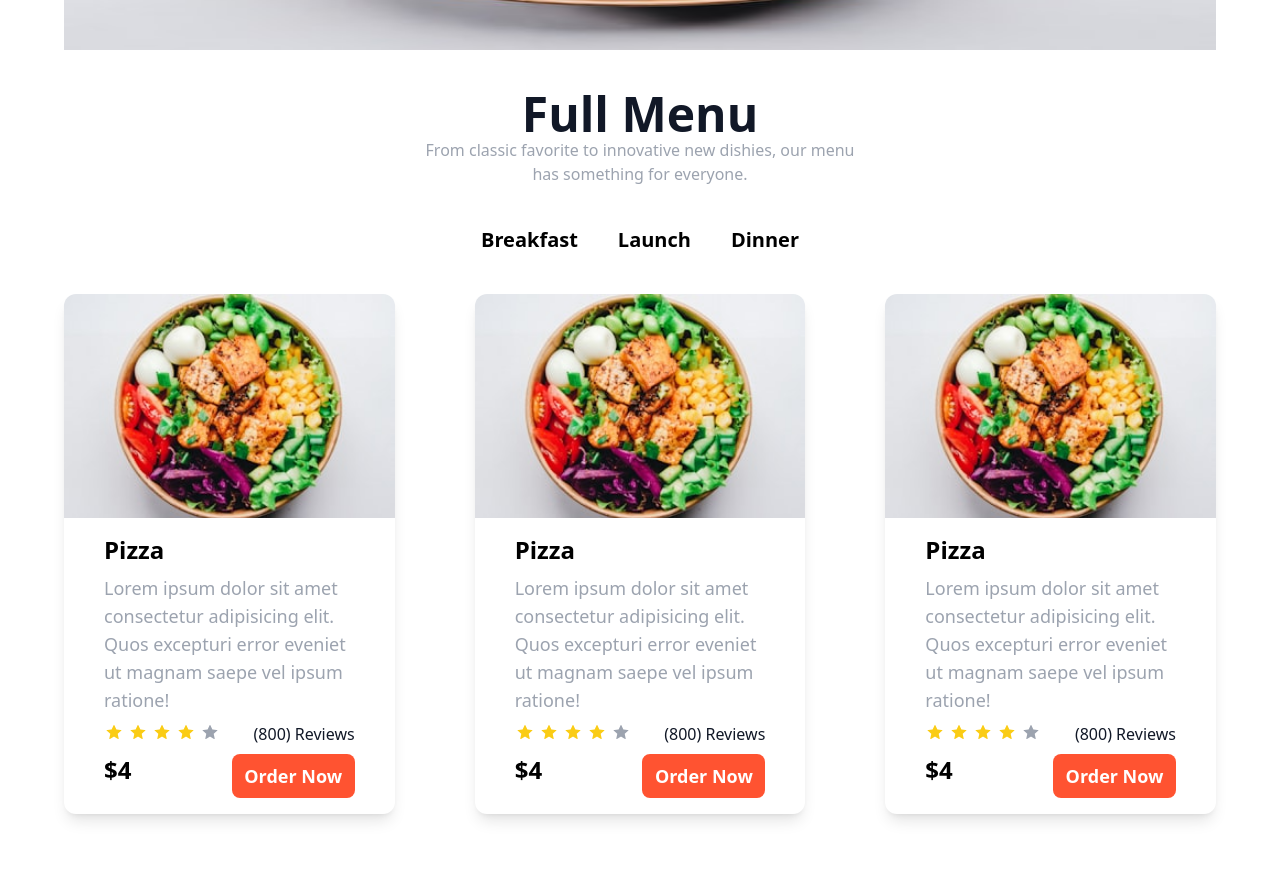
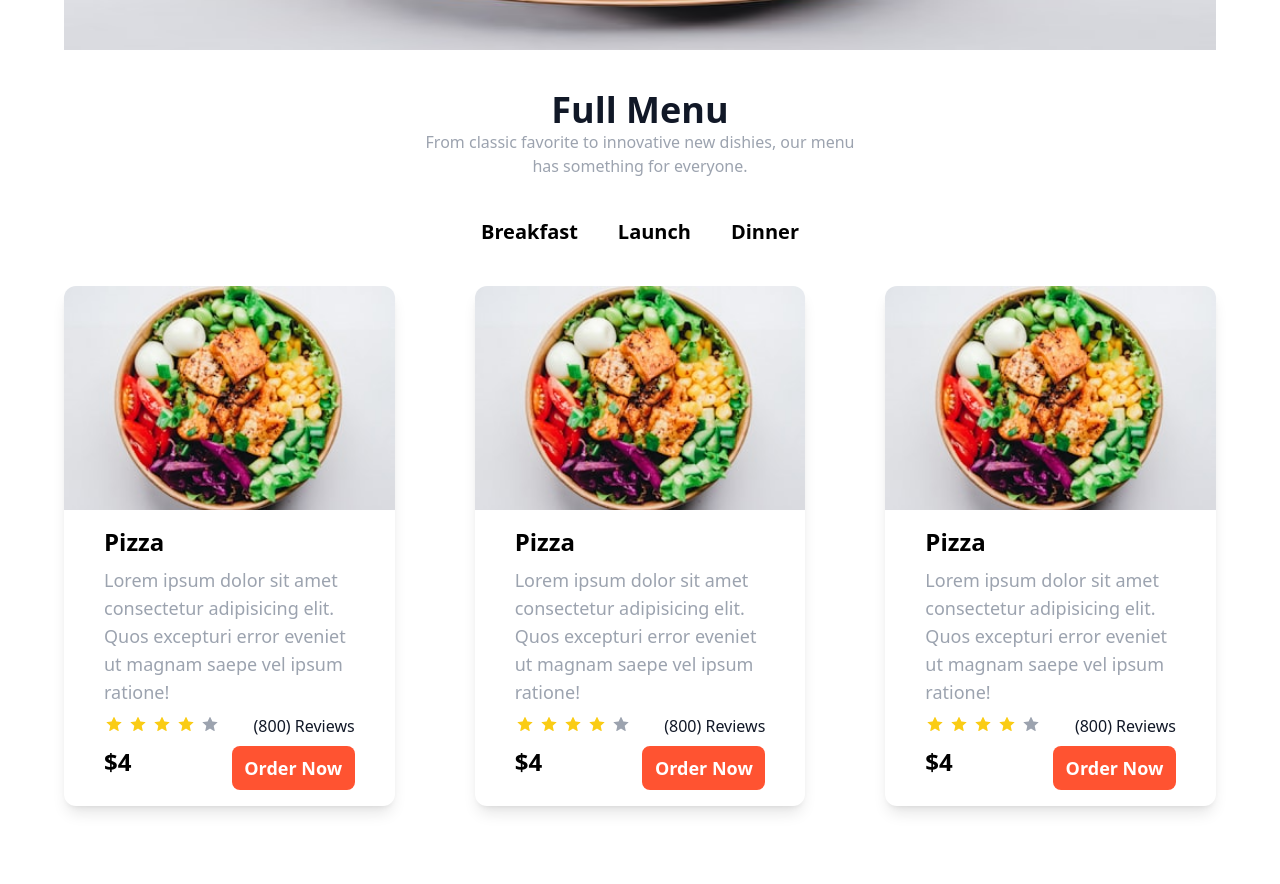
Before and after one commit to LucaZH/Food-react-integration, a React (Vite) app: page / in a window 1280 px wide. Shown: the part 2214-3098 px from the top of the page. Built offline with nearby package versions, Linux system fonts and the light colour scheme.

Commit message:
Reduce font size

```diff
--- a/src/components/FullMenu.tsx
+++ b/src/components/FullMenu.tsx
@@ -61,7 +61,7 @@
   return (
     <section className="mx-16 mb-10">
       <div className="text-center">
-        <h1 className="text-5xl font-bold text-gray-900">Full Menu</h1>
+        <h1 className="text-4xl font-bold text-gray-900">Full Menu</h1>
         <p className="text-gray-400">
           From classic favorite to innovative new dishies, our menu <br />
           has something for everyone.
```
